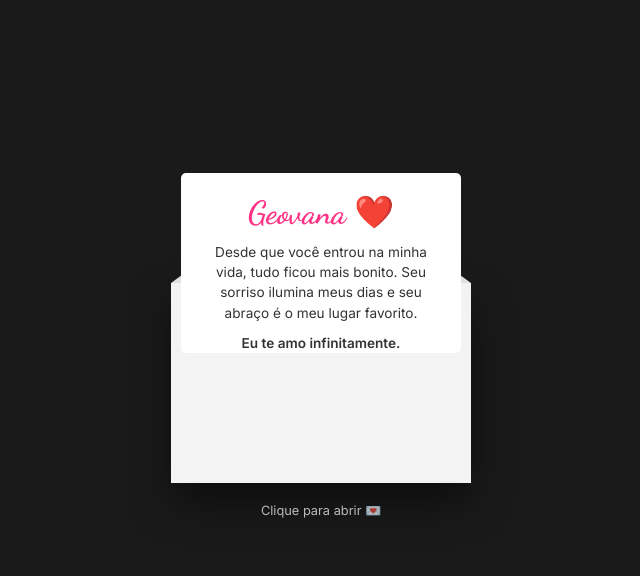
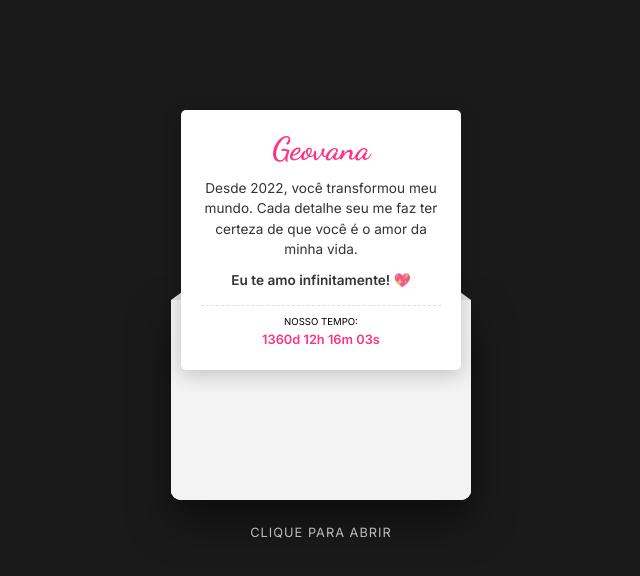
Before and after one commit to luizfelipe667/geovanameuamor, a plain HTML site: page index.html in a window 1280 px wide. Both pictures are taken after a click on the element 640 px from the left and 400 px from the top of the page. Shown: the whole page, without its empty margins (319-959 px from the left). Drawn offline with Linux system fonts and the light colour scheme.

Commit message:
Update index.html

```diff
--- a/index.html
+++ b/index.html
@@ -3,10 +3,8 @@
 <head>
     <meta charset="UTF-8">
     <meta name="viewport" content="width=device-width, initial-scale=1.0">
-<title>Para Geovana ❤️</title>
-
+    <title>Para Geovana</title>
     <link href="https://fonts.googleapis.com/css2?family=Dancing+Script:wght@700&family=Inter:wght@400;600&display=swap" rel="stylesheet">
-
     <style>
         :root {
             --bg-color: #1a1a1a;
@@ -25,11 +23,17 @@ body {
             background-color: var(--bg-color);
             font-family: 'Inter', sans-serif;
             overflow: hidden;
+            perspective: 1000px; /* Necessário para o efeito 3D da explosão */
         }
 
         .wrapper {
             position: relative;
             cursor: pointer;
+            transition: transform 0.3s;
+        }
+
+        .wrapper:hover {
+            transform: scale(1.05);
         }
 
         .envelope {
@@ -37,38 +41,36 @@ body {
             width: 300px;
             height: 200px;
             background-color: var(--envelope-color);
-    border-radius: 0 0 10px 10px;
+            border-bottom-left-radius: 10px;
+            border-bottom-right-radius: 10px;
             box-shadow: 0 20px 40px rgba(0,0,0,0.5);
+            z-index: 2; /* Mantém o envelope visível */
         }
 
-/* ABA SUPERIOR */
         .envelope::before {
             content: "";
             position: absolute;
             top: 0;
-    left: 0;
-    width: 0;
-    height: 0;
+            z-index: 3;
+            border-top: 110px solid var(--envelope-flap);
             border-left: 150px solid transparent;
             border-right: 150px solid transparent;
-    border-top: 110px solid var(--envelope-flap);
             transform-origin: top;
-    transition: transform 0.6s ease;
-    z-index: 4;
+            transition: transform 0.5s 0.3s;
         }
 
-/* FUNDO DO ENVELOPE */
         .envelope::after {
             content: "";
             position: absolute;
+            z-index: 3;
             width: 0;
             height: 0;
+            border-top: 100px solid transparent;
+            border-right: 150px solid var(--envelope-color);
+            border-bottom: 100px solid var(--envelope-color);
             border-left: 150px solid var(--envelope-color);
-    border-right: 150px solid var(--envelope-color);
-    border-top: 100px solid transparent;
-    border-bottom: 100px solid var(--envelope-color);
-    bottom: 0;
-    z-index: 1;
+            border-bottom-left-radius: 10px;
+            border-bottom-right-radius: 10px;
         }
 
         .letter {
@@ -79,36 +81,27 @@ body {
             height: 180px;
             background: white;
             padding: 20px;
+            text-align: center;
+            transition: transform 0.6s, height 0.6s;
+            z-index: 1;
             box-sizing: border-box;
             border-radius: 5px;
-    text-align: center;
-    transition: transform 0.6s ease;
-    z-index: 2;
             overflow: hidden;
         }
 
         .letter h1 {
             font-family: 'Dancing Script', cursive;
             color: var(--accent);
+            font-size: 2rem;
             margin: 0 0 10px 0;
         }
 
         .letter p {
             font-size: 0.85rem;
             line-height: 1.5;
+            color: var(--text-color);
             margin: 10px 0;
-    color: var(--text-color);
         }
-
-/* FRASE ESCONDIDA */
-.love-text {
-    opacity: 0;
-    transition: opacity 0.6s ease 0.4s;
-    font-weight: bold;
-    color: var(--accent);
-}
-
-/* ====== ANIMAÇÃO ABRIR ====== */
 
         .wrapper.open .envelope::before {
             transform: rotateX(180deg);
@@ -117,94 +110,140 @@ body {
 
         .wrapper.open .letter {
             transform: translateY(-130px);
+            height: auto;
+            min-height: 260px;
+            z-index: 4;
+            box-shadow: 0 5px 20px rgba(0,0,0,0.2);
+            overflow: visible;
         }
 
-.wrapper.open .love-text {
+        .timer-container {
+            margin-top: 15px;
+            padding-top: 10px;
+            border-top: 1px dashed #ddd;
+            opacity: 0;
+            transition: opacity 0.5s 0.6s;
+        }
+
+        .wrapper.open .timer-container {
             opacity: 1;
         }
 
-/* ====== CORAÇÕES ====== */
+        #timer {
+            font-weight: 600;
+            color: var(--accent);
+            font-size: 0.8rem;
+        }
 
-.heart {
+        .click-hint {
+            position: absolute;
+            bottom: -40px;
+            width: 100%;
+            text-align: center;
+            color: white;
+            font-size: 0.8rem;
+            letter-spacing: 1px;
+            opacity: 0.7;
+            z-index: 5; /* Garante que a dica fique visível */
+        }
+
+        /* Efeito de Explosão de Corações */
+        .heart-particle {
             position: absolute;
             color: var(--accent);
-    animation: floatUp 2s ease-out forwards;
+            font-size: 1.5rem;
             pointer-events: none;
+            z-index: 10; /* Garante que os corações explodam na frente */
+            animation: explode 1s ease-out forwards;
         }
 
-@keyframes floatUp {
+        @keyframes explode {
             0% {
-        transform: translateY(0) scale(1);
+                transform: translate(0, 0) scale(1);
                 opacity: 1;
             }
             100% {
-        transform: translateY(-180px) scale(1.6);
+                transform: translate(var(--dx), var(--dy)) scale(0);
                 opacity: 0;
             }
         }
-
-.click-hint {
-    text-align: center;
-    margin-top: 20px;
-    color: white;
-    font-size: 0.8rem;
-    opacity: 0.7;
-}
     </style>
 </head>
-
 <body>
 
     <div class="wrapper" id="envelopeWrapper">
         <div class="envelope">
             <div class="letter">
-            <h1>Geovana ❤️</h1>
+                <h1>Geovana</h1>
+                <p>Desde 2022, você transformou meu mundo. Cada detalhe seu me faz ter certeza de que você é o amor da minha vida.</p>
+                <p><strong>Eu te amo infinitamente! 💖</strong></p>
 
-            <p>
-                Desde que você entrou na minha vida,
-                tudo ficou mais bonito.
-                Seu sorriso ilumina meus dias
-                e seu abraço é o meu lugar favorito.
-            </p>
-
-            <p class="love-text">
-                Eu te amo infinitamente.
-            </p>
+                <div class="timer-container">
+                    <span style="font-size: 0.6rem; display: block; margin-bottom: 5px;">NOSSO TEMPO:</span>
+                    <div id="timer">0000d 00h 00m 00s</div>
                 </div>
             </div>
-
-    <div class="click-hint">Clique para abrir 💌</div>
+        </div>
+        <div class="click-hint">CLIQUE PARA ABRIR</div>
     </div>
 
     <script>
-const wrapper = document.getElementById("envelopeWrapper");
+        const wrapper = document.getElementById('envelopeWrapper');
 
-wrapper.addEventListener("click", () => {
-    wrapper.classList.toggle("open");
-
-    if(wrapper.classList.contains("open")) {
-        createHearts();
+        wrapper.addEventListener('click', (e) => {
+            wrapper.classList.toggle('open');
+            if (wrapper.classList.contains('open')) {
+                createHeartExplosion(e.clientX, e.clientY);
             }
         });
 
-function createHearts() {
-    for(let i = 0; i < 20; i++) {
-        const heart = document.createElement("div");
-        heart.classList.add("heart");
-        heart.innerHTML = "❤️";
+        // Lógica do Contador (Data: 11/06/2022)
+        const startDate = new Date(2022, 5, 11, 0, 0, 0);
 
-        heart.style.left = Math.random() * 280 + "px";
-        heart.style.bottom = "100px";
-        heart.style.fontSize = (Math.random() * 15 + 15) + "px";
+        function updateTimer() {
+            const now = new Date();
+            const diff = now - startDate;
+            const d = Math.floor(diff / (1000 * 60 * 60 * 24));
+            const h = Math.floor((diff / (1000 * 60 * 60)) % 24);
+            const m = Math.floor((diff / 1000 / 60) % 60);
+            const s = Math.floor((diff / 1000) % 60);
+            document.getElementById('timer').innerText =
+                `${d}d ${h.toString().padStart(2, '0')}h ${m.toString().padStart(2, '0')}m ${s.toString().padStart(2, '0')}s`;
+        }
 
-        wrapper.appendChild(heart);
+        setInterval(updateTimer, 1000);
+        updateTimer();
 
+        // Efeito de Explosão de Corações
+        function createHeartExplosion(x, y) {
+            const numHearts = 30; // Número de corações na explosão
+            for (let i = 0; i < numHearts; i++) {
+                const heart = document.createElement('div');
+                heart.innerHTML = '❤️';
+                heart.classList.add('heart-particle');
+
+                // Posição inicial no centro do envelope
+                heart.style.left = x + 'px';
+                heart.style.top = y + 'px';
+
+                // Direção aleatória para a explosão
+                const dx = (Math.random() - 0.5) * 300; // Distância horizontal
+                const dy = (Math.random() - 0.5) * 300; // Distância vertical
+                heart.style.setProperty('--dx', dx + 'px');
+                heart.style.setProperty('--dy', dy + 'px');
+
+                // Cor aleatória para os corações
+                const colors = ['#ff3385', '#ff9a9e', '#fecfef', '#ffffff'];
+                heart.style.color = colors[Math.floor(Math.random() * colors.length)];
+
+                document.body.appendChild(heart);
+
+                // Remove o coração após a animação
                 setTimeout(() => {
                     heart.remove();
-        }, 2000);
+                }, 1000); // Tempo da animação de explosão
             }
         }
     </script>
-
 </body>
 </html>
```
Lines whose indentation alone changed are shown as unchanged.
